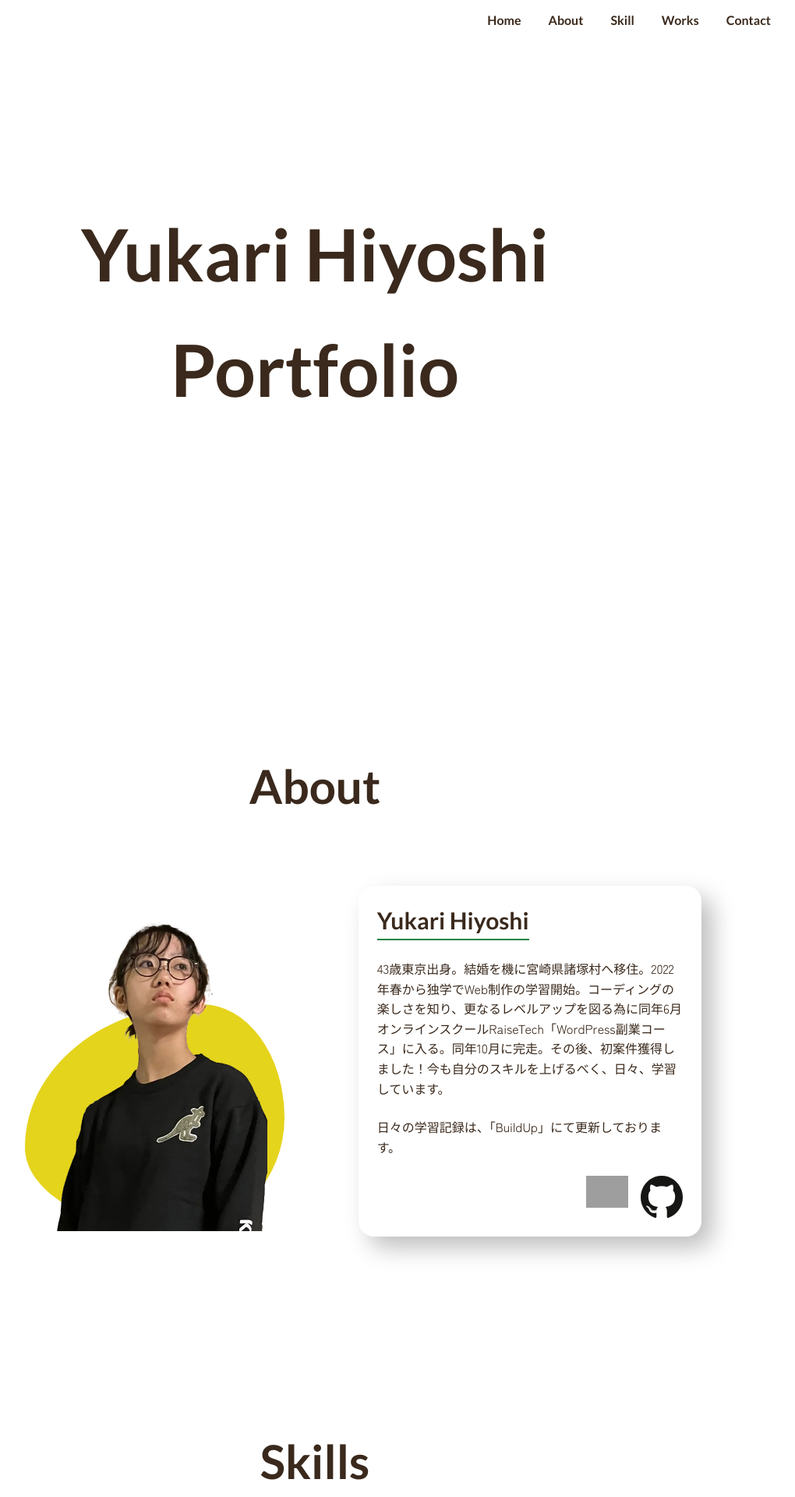
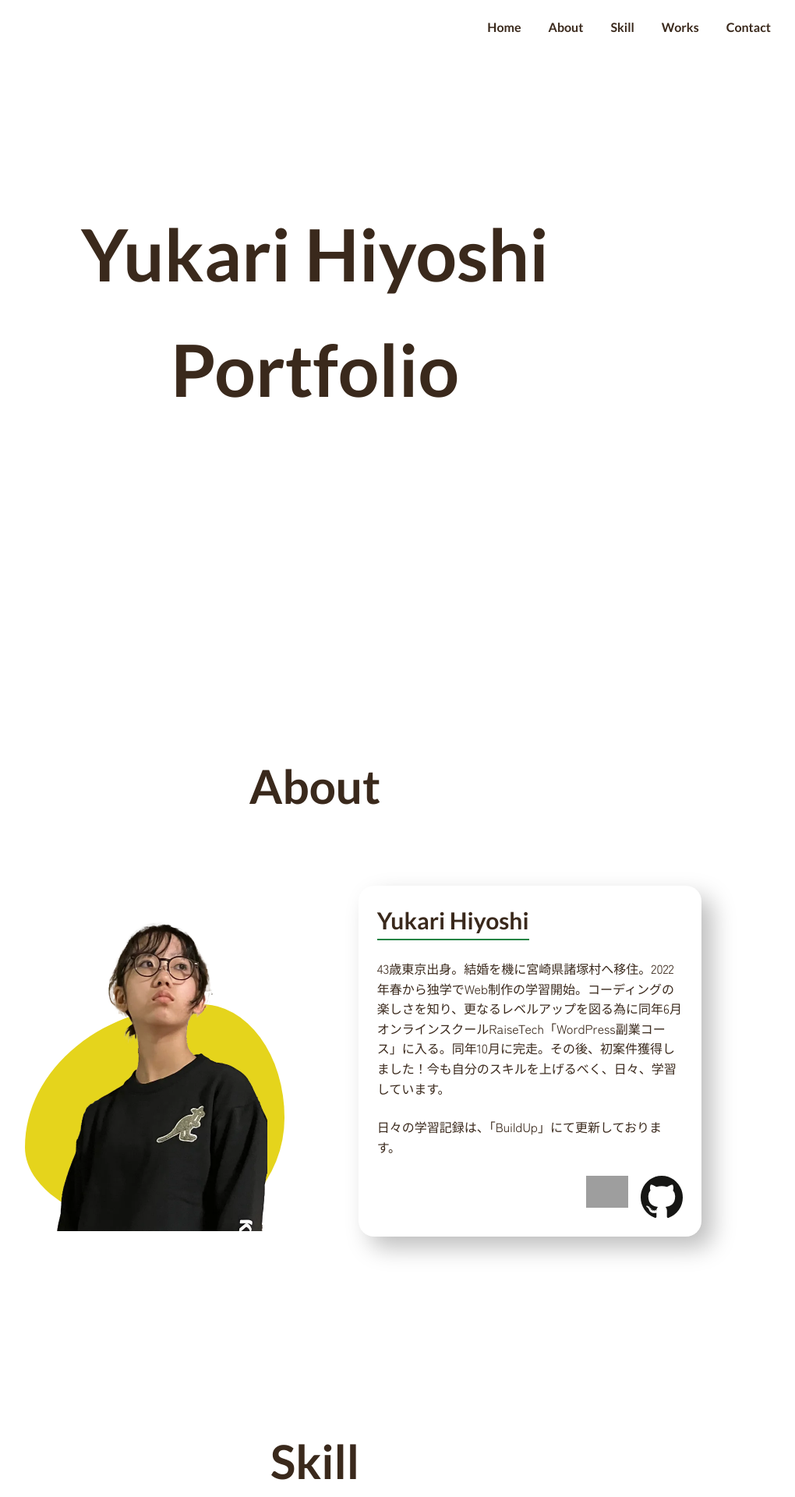
Before and after one commit to yuupiyo/MyPortfolio, a PHP site: page / in a window 1280 px wide. Shown: the top 1920 px of the page at 78% size, without its empty margins (236-1256 px from the left). Run offline with PHP 8.4, Linux system fonts and the light colour scheme; grey boxes are pictures that could not be loaded.

Commit message:
headerの高さ調整

```diff
--- a/css/style.css
+++ b/css/style.css
@@ -243,7 +243,7 @@ img {
 .p-header {
   position: fixed;
   width: 100vw;
-  height: 3.25rem;
+  height: 4.375rem;
   z-index: 1;
 }
 
--- a/index.html
+++ b/index.html
@@ -69,7 +69,7 @@
       </section>
 
       <section id="skill" class="c-section">
-        <h2 class="c-font-family__en c-font-color__brown c-title__h2">Skills</h2>
+        <h2 class="c-font-family__en c-font-color__brown c-title__h2">Skill</h2>
         <ul class="c-flex__section">
           <li class="c-card__skill c-border">
             <ul class="c-flex__icon">
--- a/scss/object/project/_header.scss
+++ b/scss/object/project/_header.scss
@@ -3,6 +3,6 @@
 .p-header {
   position: fixed;
   width:    100vw;
-  height:   g.rem(52);
+  height:   g.rem(70);
   z-index: 1;
 }
```
Also changed, not shown: css/style.min.css, 2 other files.
